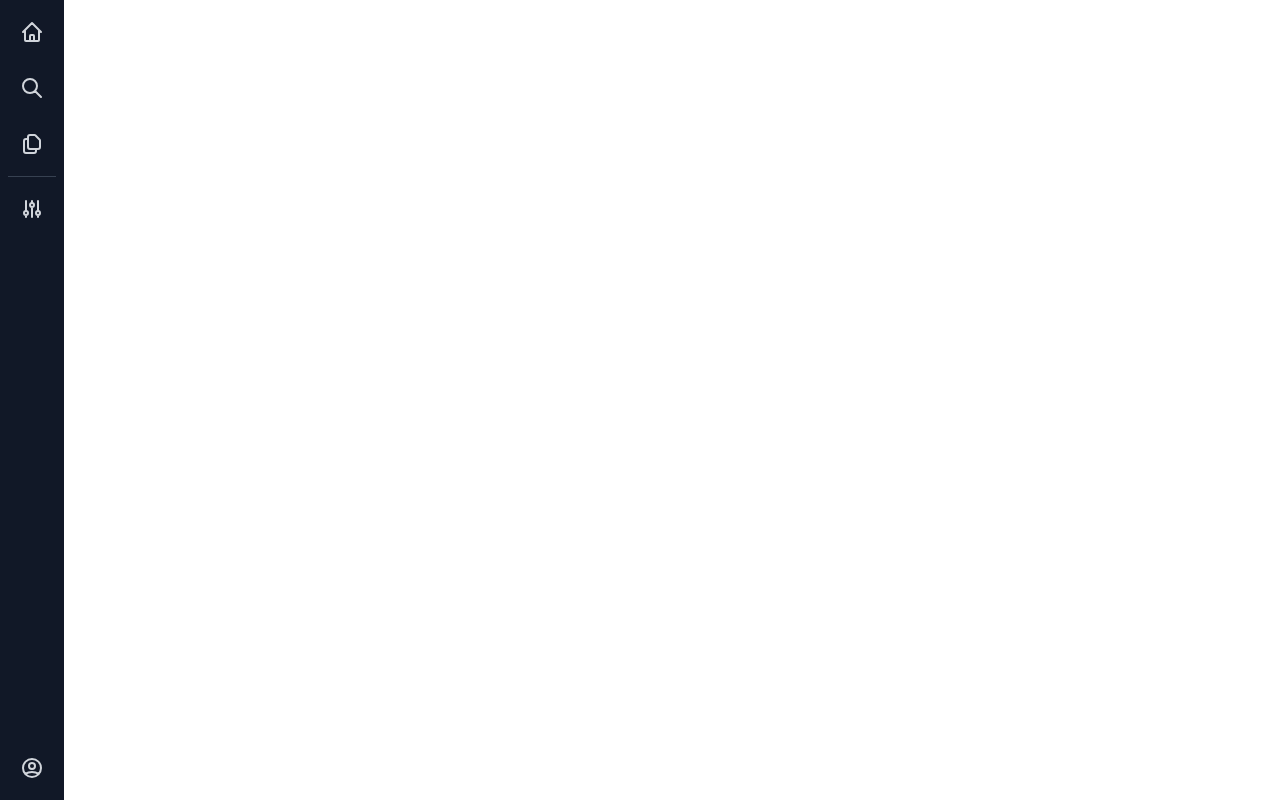
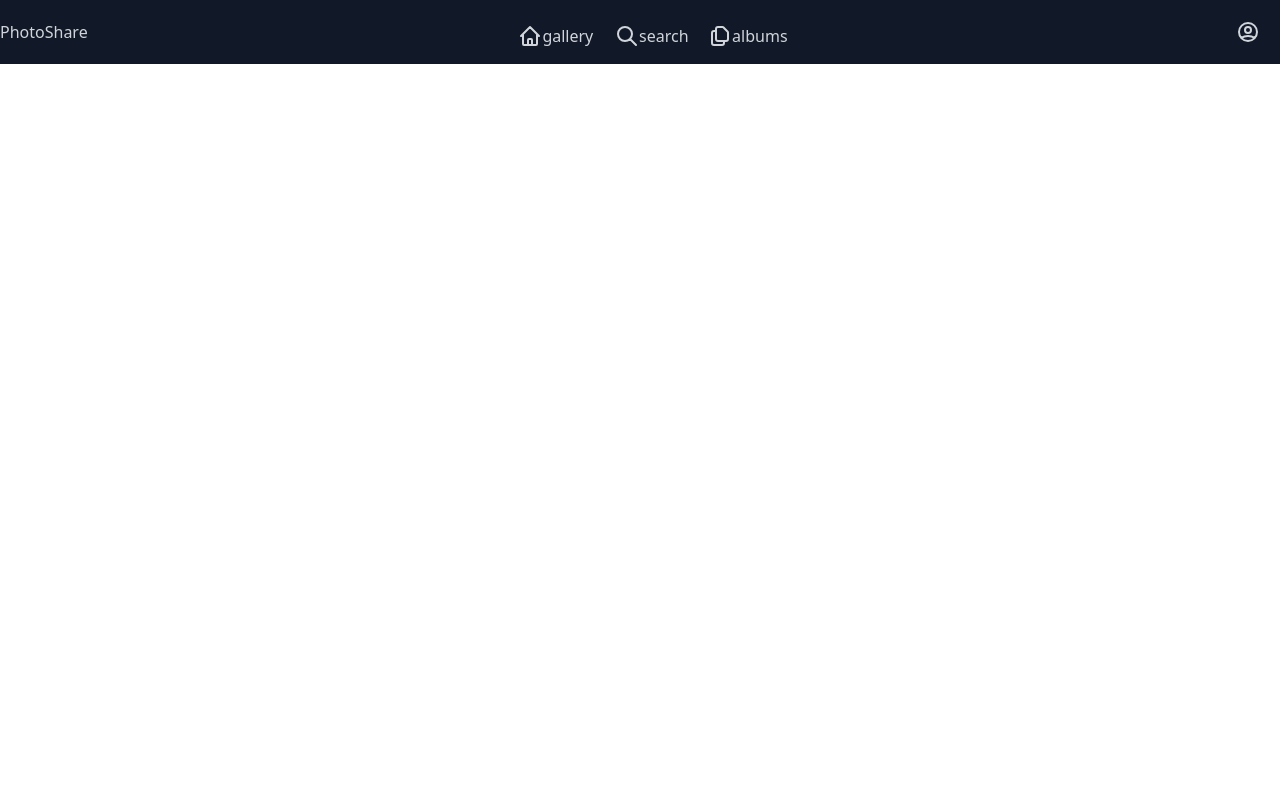
Before and after one commit to eyan88/cse412-photoshare, a React (Vite) app in the folder client/: page / in a window 1280 px wide. Built offline with nearby package versions, Linux system fonts and the light colour scheme.

Commit message:
change sidebar to a heading bar

```diff
--- a/client/src/components/Sidebar.tsx
+++ b/client/src/components/Sidebar.tsx
@@ -9,29 +9,26 @@ const Sidebar = () => {
 
     return (
         <>
-            <div className="flex flex-col items-center w-16 h-full overflow-hidden text-gray-300 bg-gray-900">
-                <div className="flex flex-col items-center border-gray-700">
-                    <Link to='gallery' className="flex items-center justify-center w-12 h-12 mt-2 rounded hover:bg-gray-700 hover:text-gray-300">
+            <div className="flex flex-row justify-between items-center h-full text-gray-300 bg-gray-900">
+                <h1 className=''> PhotoShare </h1>
+                <div className="flex flex-row items-center border-gray-700">
+                    <Link to='gallery' className="flex items-center justify-center w-24 h-12 mt-2 rounded hover:bg-gray-700 hover:text-gray-300">
                         <svg className="w-6 h-6 stroke-current" xmlns="http://www.w3.org/2000/svg" fill="none" viewBox="0 0 24 24" stroke="currentColor">
                             <path stroke-linecap="round" stroke-linejoin="round" stroke-width="2" d="M3 12l2-2m0 0l7-7 7 7M5 10v10a1 1 0 001 1h3m10-11l2 2m-2-2v10a1 1 0 01-1 1h-3m-6 0a1 1 0 001-1v-4a1 1 0 011-1h2a1 1 0 011 1v4a1 1 0 001 1m-6 0h6" />
                         </svg>
+                        <p> gallery </p>
                     </Link>
-                    <Link to='' className="flex items-center justify-center w-12 h-12 mt-2 rounded hover:bg-gray-700 hover:text-gray-300">
+                    <Link to='' className="flex items-center justify-center w-24 h-12 mt-2 rounded hover:bg-gray-700 hover:text-gray-300">
                         <svg className="w-6 h-6 stroke-current" xmlns="http://www.w3.org/2000/svg" fill="none" viewBox="0 0 24 24" stroke="currentColor">
                             <path stroke-linecap="round" stroke-linejoin="round" stroke-width="2" d="M21 21l-6-6m2-5a7 7 0 11-14 0 7 7 0 0114 0z" />
                         </svg>
+                        <p> search </p>
                     </Link>
-                    <Link to='' className="flex items-center justify-center w-12 h-12 mt-2 rounded hover:bg-gray-700 hover:text-gray-300">
+                    <Link to='' className="flex items-center justify-center w-24 h-12 mt-2 rounded hover:bg-gray-700 hover:text-gray-300">
                         <svg className="w-6 h-6 stroke-current" xmlns="http://www.w3.org/2000/svg" fill="none" viewBox="0 0 24 24" stroke="currentColor">
                             <path stroke-linecap="round" stroke-linejoin="round" stroke-width="2" d="M8 7v8a2 2 0 002 2h6M8 7V5a2 2 0 012-2h4.586a1 1 0 01.707.293l4.414 4.414a1 1 0 01.293.707V15a2 2 0 01-2 2h-2M8 7H6a2 2 0 00-2 2v10a2 2 0 002 2h8a2 2 0 002-2v-2" />
                         </svg>
-                    </Link>
-                </div>
-                <div className="flex flex-col items-center mt-2 border-t border-gray-700">
-                    <Link to='' className="flex items-center justify-center w-12 h-12 mt-2 rounded hover:bg-gray-700 hover:text-gray-300">
-                        <svg className="w-6 h-6 stroke-current" xmlns="http://www.w3.org/2000/svg" fill="none" viewBox="0 0 24 24" stroke="currentColor">
-                            <path stroke-linecap="round" stroke-linejoin="round" stroke-width="2" d="M12 6V4m0 2a2 2 0 100 4m0-4a2 2 0 110 4m-6 8a2 2 0 100-4m0 4a2 2 0 110-4m0 4v2m0-6V4m6 6v10m6-2a2 2 0 100-4m0 4a2 2 0 110-4m0 4v2m0-6V4" />
-                        </svg>
+                        <p> albums </p>
                     </Link>
                 </div>
                 <Link to='loginpage' className="flex items-center justify-center w-16 h-16 mt-auto hover:bg-gray-700 hover:text-gray-300">
--- a/client/src/routes/Root.tsx
+++ b/client/src/routes/Root.tsx
@@ -7,7 +7,7 @@ import Sidebar from '../components/Sidebar';
 function Root() {
 
   return (
-    <div className="flex flex-row h-screen">
+    <div className="flex flex-col w-screen">
       <Sidebar />
       <Outlet />
     </div>
```
